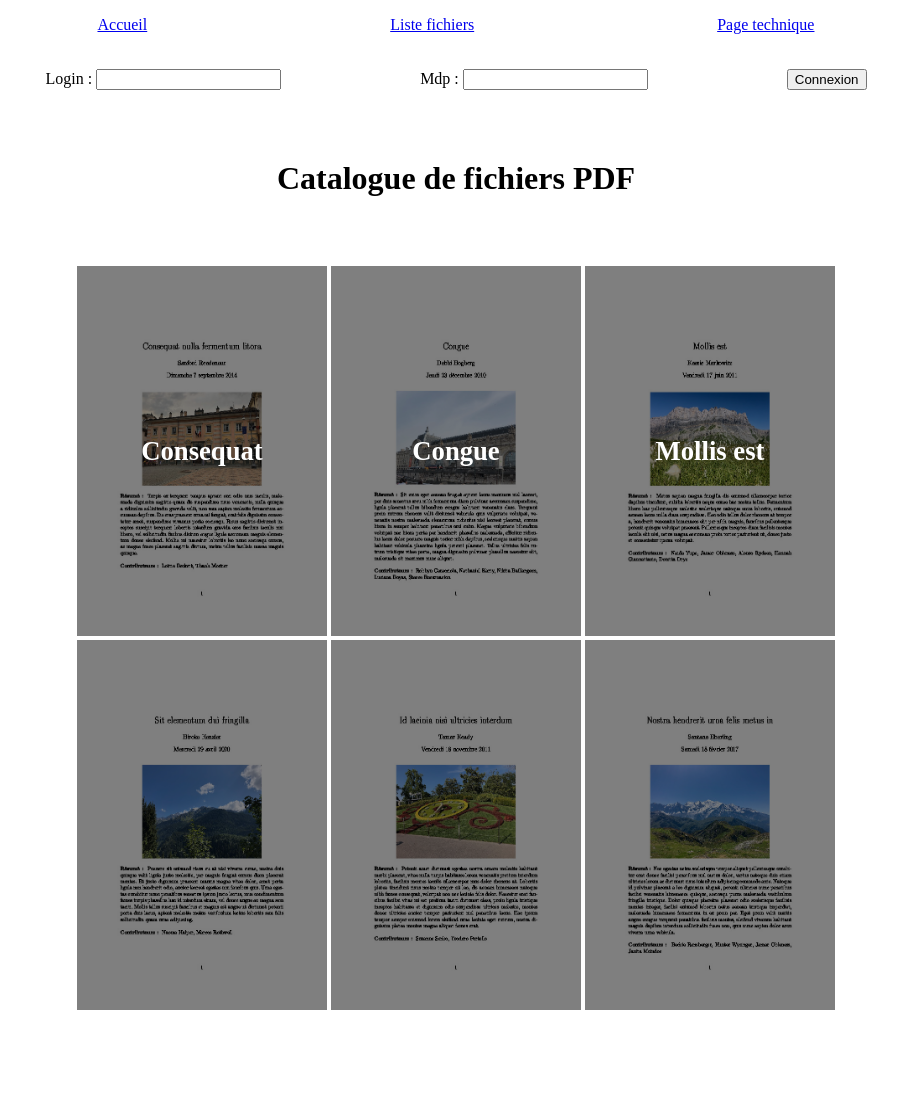
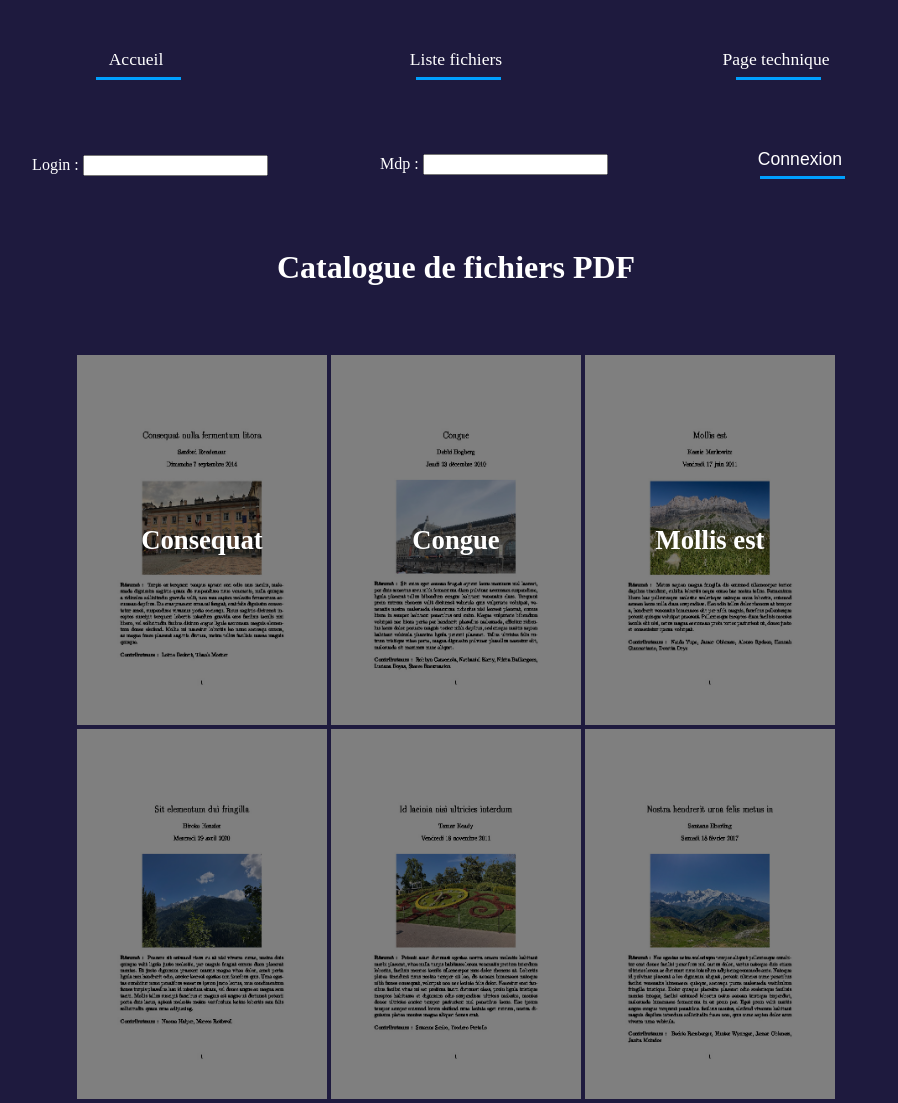
Before and after one commit to SylvainVassr/ProjetWeb, a PHP site: page / in a window 1280 px wide. Shown: the whole page, without its empty margins (184-1082 px from the left). Before the commit the page ends 1010 px from the top, so only its background shows below. Run offline with PHP 8.4, Linux system fonts and the light colour scheme.

Commit message:
Style de la page modifié + boutons

```diff
--- a/skin/catalogue.css
+++ b/skin/catalogue.css
@@ -4,6 +4,7 @@ html {
 body {
     max-width: 60em;
     margin: auto;
+    background-color: #1e1a3e;
 }
 
 figure {
@@ -24,32 +25,24 @@ figure {
     display: flex;
     justify-content: space-around;
     padding-top: 2%;
+    color: white;
+}
+
+.barre_auth {
+    padding-top: 17%;
 }
 
 .titre_accueil {
     text-align: center;
     padding-top: 5%;
     padding-bottom: 5%;
+    color: white;
 }
 
 .contenu_technique {
     text-align: center;
+    color: white;
 }
-
-/*img {*/
-/*    border: 1px solid black;*/
-/*}*/
-
-/*.thumb a {*/
-/*    display:block;*/
-/*}*/
-
-/*.thumb a img {*/
-/*    margin:0;*/
-/*    padding:0;*/
-/*    width:250px;*/
-/*    height:370px;*/
-/*}*/
 
 .img-container {
     display: inline-block;
@@ -75,3 +68,95 @@ figure {
     font-weight: bolder;
     color: white;
 }
+
+/* Style des boutons */
+.position {
+    margin-left: auto;
+    margin-right: auto;
+    text-align: center;
+    margin-top: 15%;
+}
+
+#workarea {
+    position: absolute;
+    width: 100%;
+    height: 100%;
+    font-family: Raleway;
+}
+
+#personal {
+    color:white;
+    text-decoration:none;
+    position:absolute;
+    bottom:15px;
+    right:2%;
+}
+
+.spot {
+    position: absolute;
+    width: 100%;
+    height: 100%;
+    top: 0;
+    left: 0;
+}
+
+.svg-wrapper {
+    margin-top: 0;
+    position: relative;
+    width: 150px;
+    height: 40px;
+    display: inline-block;
+    border-radius: 3px;
+    margin-left: 5px;
+    margin-right: 5px
+}
+
+#shape {
+    stroke-width: 6px;
+    fill: transparent;
+    stroke: #009FFD;
+    stroke-dasharray: 85 400;
+    stroke-dashoffset: -220;
+    transition: 1s all ease;
+}
+
+#text {
+    margin-top: -35px;
+    text-align: center;
+}
+
+#text a {
+    color: white;
+    text-decoration: none;
+    font-weight: 100;
+    font-size: 1.1em;
+}
+
+#text input {
+    color: white;
+    border: none;
+    background-color: #1e1a3e;
+    font-weight: 100;
+    font-size: 1.1em;
+}
+
+.svg-wrapper:hover #shape {
+    stroke-dasharray: 50 0;
+    stroke-width: 3px;
+    stroke-dashoffset: 0;
+    stroke: #06D6A0;
+}
+
+/*
+//Small devices (landscape phones, 576px and up)
+@media (min-width: 576px) {}
+
+//Medium devices (tablets, 768px and up)
+@media (win-width: 768px) {}
+
+//Large devices (desktops, 992px and up)
+@media (win-width: 992px) {}
+
+//Extra large devices (large desktops, 1200px and up)
+@media (win-width: 1200px) {}
+*/
--- a/src/CatalogueApp/View/template.php
+++ b/src/CatalogueApp/View/template.php
@@ -10,7 +10,16 @@
         <ul>
             <?php
             foreach ($menu as $text => $link) {
-                echo "<li><a href=\"$link\">$text</a></li>";
+                echo "<li><div class='position'>
+                            <div class='svg-wrapper'>
+                                <svg height='40' width='150' xmlns='http://www.w3.org/2000/svg'>
+                                <rect id='shape' height='40' width='150' />
+                                <div id='text'>
+                                    <a href=\"$link\"><span class='spot'></span>$text</a>
+                                </div>
+                                </svg>
+                            </div>
+                          </div>";
             }
             ?>
         </ul>
@@ -19,16 +28,44 @@
     if (!isset($_SESSION['user'])) {
         echo "<form method='post' action=''>
                                 <ul class='auth'>
-                                    <li><label>Login : </label><input name='login' type='text'></li>
-                                    <li><label>Mdp : </label><input name='mdp' type='password'></li>
-                                    <li><input type='submit' value='Connexion'></form></li>
+                                    <li><div class='barre_auth'><label>Login : </label><input name='login' type='text'></div></li>
+                                    <li><div class='barre_auth'><label>Mdp : </label><input name='mdp' type='password'></div></li>
+                                    <li><div class='position'>
+                                            <div class='svg-wrapper'>
+                                                <svg height='40' width='150' xmlns='http://www.w3.org/2000/svg'>
+                                                <rect id='shape' height='40' width='150' />
+                                                <div id='text'>
+                                                    <input type='submit' value='Connexion'>
+                                                </div>
+                                                </svg>
+                                            </div>
+                                        </div>
+                                   </form></li>
                                 </ul>";
     } else {
         echo "<form method='post' action=''>
                     <ul class='auth'>
-                        <li><label>Bonjour, " . $_SESSION['user']["prenom"] . " " . $_SESSION['user']["nom"] . "</li>
-                        <li><a href='?objet=catalogue&amp;action=contenuUpload&amp;id=03'>Upload fichier</a></li>
-                        <li><input name='deconnexion' type='submit' value='Deconnexion'></form></li>
+                        <li><div class='barre_auth'><label>Bonjour, " . $_SESSION['user']["prenom"] . " " . $_SESSION['user']["nom"] . "</label></div></li>
+                        <li><div class='position'>
+                            <div class='svg-wrapper'>
+                                <svg height='40' width='150' xmlns='http://www.w3.org/2000/svg'>
+                                <rect id='shape' height='40' width='150' />
+                                <div id='text'>
+                                    <a href='?objet=catalogue&amp;action=contenuUpload&amp;id=03'><span class='spot'></span>Upload fichier</a>
+                                </div>
+                                </svg>
+                            </div>
+                          </div></li>
+                        <li><div class='position'>
+                                            <div class='svg-wrapper'>
+                                                <svg height='40' width='150' xmlns='http://www.w3.org/2000/svg'>
+                                                <rect id='shape' height='40' width='150' />
+                                                <div id='text'>
+                                                    <input name='deconnexion' type='submit' value='Deconnexion'>
+                                                </div>
+                                                </svg>
+                                            </div>
+                                        </div></form></li>
                     </ul>";
         if (key_exists("deconnexion", $_POST)) {
             session_unset();
```
